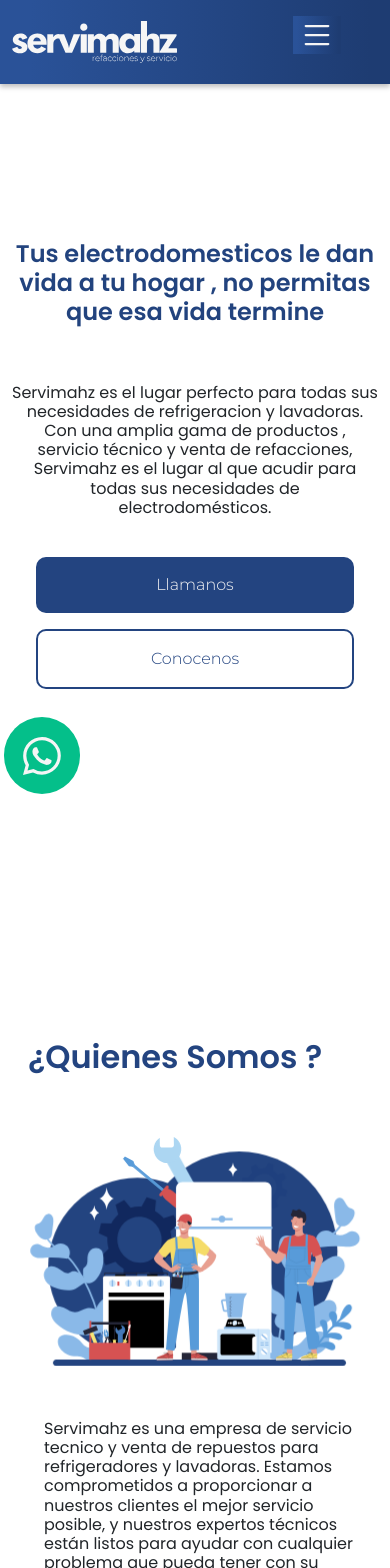
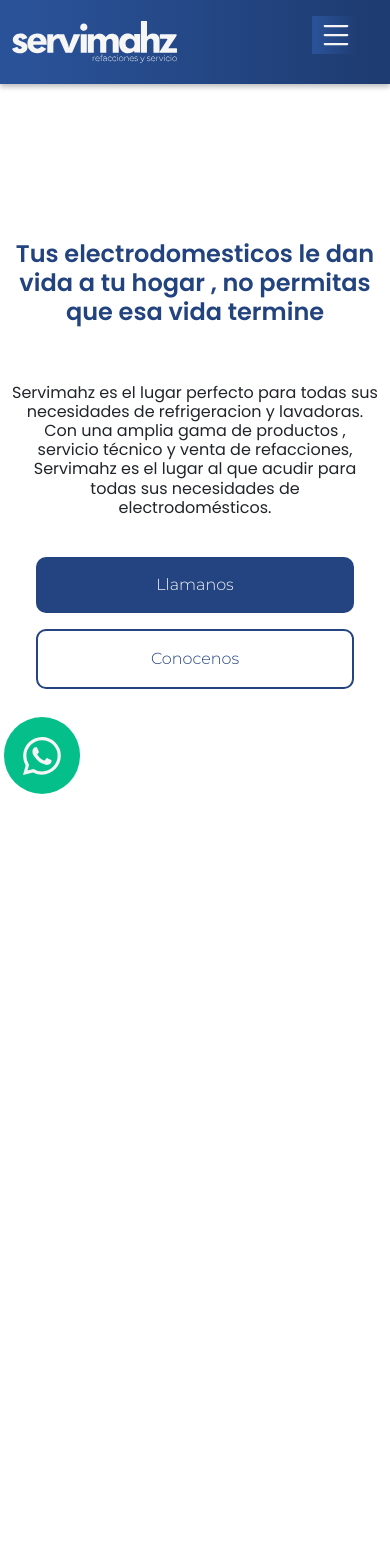
Before and after one commit to Alexqander/servimahz-web, a React (Vite) app: page / in a window 390 px wide. Shown: the top 1568 px of the page. Built offline with nearby package versions, Linux system fonts and the light colour scheme.

Commit message:
[UPDATE ANIMACIONES]
Se agregaron animaciones a los elementos div con scroll

```diff
--- a/index.html
+++ b/index.html
@@ -5,6 +5,11 @@
 		<link rel="icon" type="image/svg+xml" href="/src/fridge.svg" />
 		<link rel="preconnect" href="https://fonts.googleapis.com" />
 		<link rel="preconnect" href="https://fonts.gstatic.com" crossorigin />
+		<link
+			href="https://unpkg.com/aos@2.3.1/dist/aos.css"
+			rel="stylesheet"
+			onload="this.media='all'"
+		/>
 		<link
 			href="https://fonts.googleapis.com/css2?family=Montserrat:wght@300;600&family=Nanum+Gothic&family=Poppins:wght@400;500;600&display=swap"
 			rel="stylesheet"
--- a/package.json
+++ b/package.json
@@ -9,6 +9,7 @@
   },
   "dependencies": {
     "@emailjs/browser": "^3.6.2",
+    "aos": "^3.0.0-beta.6",
     "bootstrap": "5.2.0-beta1",
     "bootstrap-icons": "1.9.1",
     "formik": "2.2.9",
--- a/src/App.jsx
+++ b/src/App.jsx
@@ -1,12 +1,20 @@
 import './App.css'
 import { AppRouter } from './routes/AppRouter'
+import AOS from 'aos'
+import { useEffect } from 'react'
 
-function App () {
-  return (
-    <div className="App">
-      <AppRouter/>
-    </div>
-  )
+function App() {
+	useEffect(() => {
+		AOS.init({
+			duration: 1500,
+		})
+	}, [])
+
+	return (
+		<div className='App'>
+			<AppRouter />
+		</div>
+	)
 }
 
 export default App
--- a/src/assets/css/menu.module.css
+++ b/src/assets/css/menu.module.css
@@ -14,6 +14,7 @@
     font-family: var(--FuentePrincipal);
     display: none;
     border: none;
+    z-index: 1;
 }
 
 @media (max-width: 860px) {
@@ -30,6 +31,7 @@
         flex-direction: column;
         position: fixed;
         top: 70px;
+        z-index: 1;
     }
 }
 
@@ -54,7 +56,7 @@
 @media (max-width:576px) {
     .menuResponsive {
         position: fixed;
-        left: 75%;
+        left: 80%;
         top: 1em;
         display: block;
     }
--- a/src/components/Carrusel.jsx
+++ b/src/components/Carrusel.jsx
@@ -6,7 +6,7 @@
 	const { siguiente, atras, slideshow } = useCarrusel(automatic)
 	return (
 		<>
-			<div className='row'>
+			<div className='row' data-aos='fade-up'>
 				<div
 					className={styles.carrusel}
 					style={{ width: size.width, height: size.height }}
--- a/src/components/NavServi.jsx
+++ b/src/components/NavServi.jsx
@@ -17,7 +17,7 @@
 			<Navbar
 				className={`p-0 ${styles.navPrincipal}`}
 				variant='light'
-				style={{ position: 'fixed' }}
+				style={{ position: 'fixed', zIndex: '1' }}
 			>
 				<Container
 					fluid
--- a/src/pages/HomePage.jsx
+++ b/src/pages/HomePage.jsx
@@ -17,7 +17,7 @@
 					number={527774576803}
 				/>
 				<Inicio />
-				<div className='row my-5 my-lg-1' id='seccNosotros'>
+				<div className='row my-5 my-lg-1' id='seccNosotros' data-aos='fade-up'>
 					<Nosotros />
 				</div>
 				<div className='my-5' id='seccServicios'>
--- a/src/pages/secciones/Contacto.jsx
+++ b/src/pages/secciones/Contacto.jsx
@@ -5,7 +5,7 @@
 	return (
 		<>
 			<Cabezera titulo={'Contacto'} />
-			<div className='row'>
+			<div className='row' data-aos='fade-up'>
 				<div className='col-12 col-lg-4 px-4 py-2'>
 					<div className={`${styles.informacion} px-3`}>
 						<h4>Direccion</h4>
--- a/src/pages/secciones/Inicio.jsx
+++ b/src/pages/secciones/Inicio.jsx
@@ -5,7 +5,11 @@
 export const Inicio = () => {
 	return (
 		<>
-			<div className={`row gx-5 ${styles.seccInicio}`} id='seccInicio'>
+			<div
+				className={`row gx-5 ${styles.seccInicio}`}
+				id='seccInicio'
+				data-aos='fade-up'
+			>
 				<div
 					className={`${styles.cajaInicio} col-md-6 ${styles.titulo} d-sm-flex flex-sm-column justify-content-sm-center align-items-sm-center d-md-flex flex-md-column justify-content-md-center py-sm-3`}
 				>
--- a/src/pages/secciones/Servicios.jsx
+++ b/src/pages/secciones/Servicios.jsx
@@ -55,7 +55,7 @@
 				{infoCards.map((card, i) => {
 					return (
 						<>
-							<div className={card.space} key={`crd--${i}`}>
+							<div data-aos='zoom-in' className={card.space} key={`crd--${i}`}>
 								<CardServi
 									title={card.title}
 									content={card.content}
```
Also changed, not shown: 1 other file (tests, documents, lock files or other folders).
